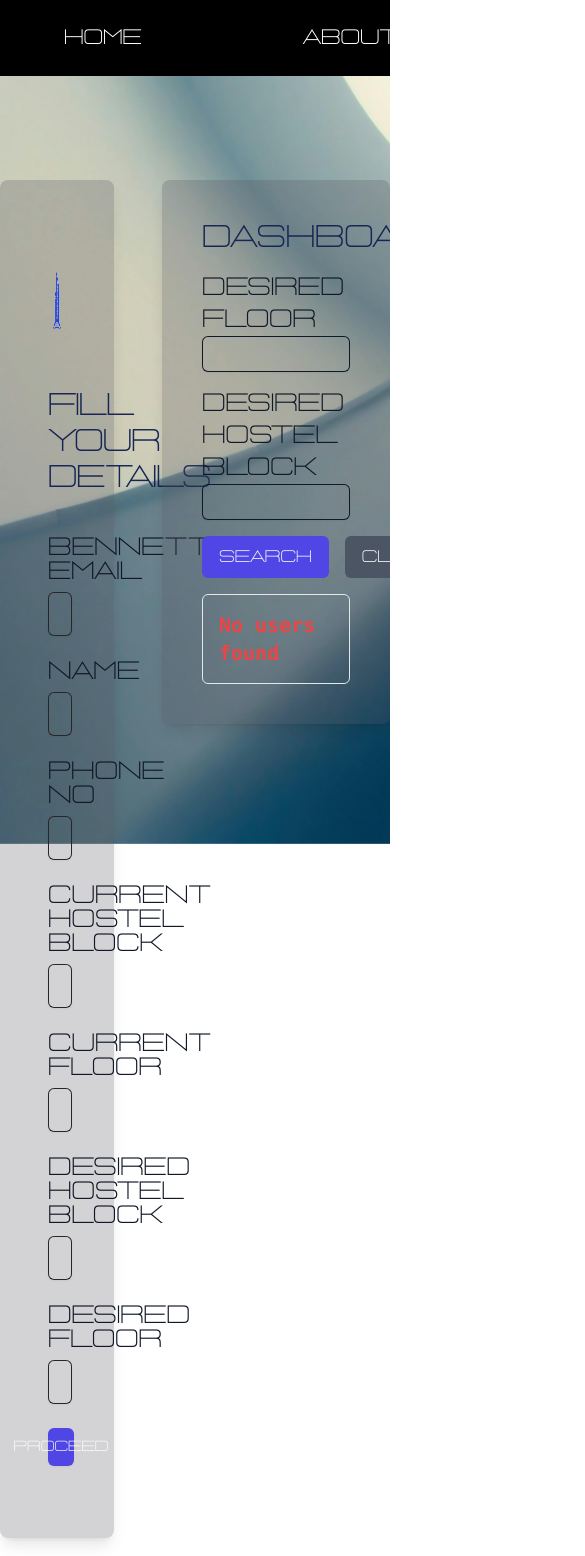
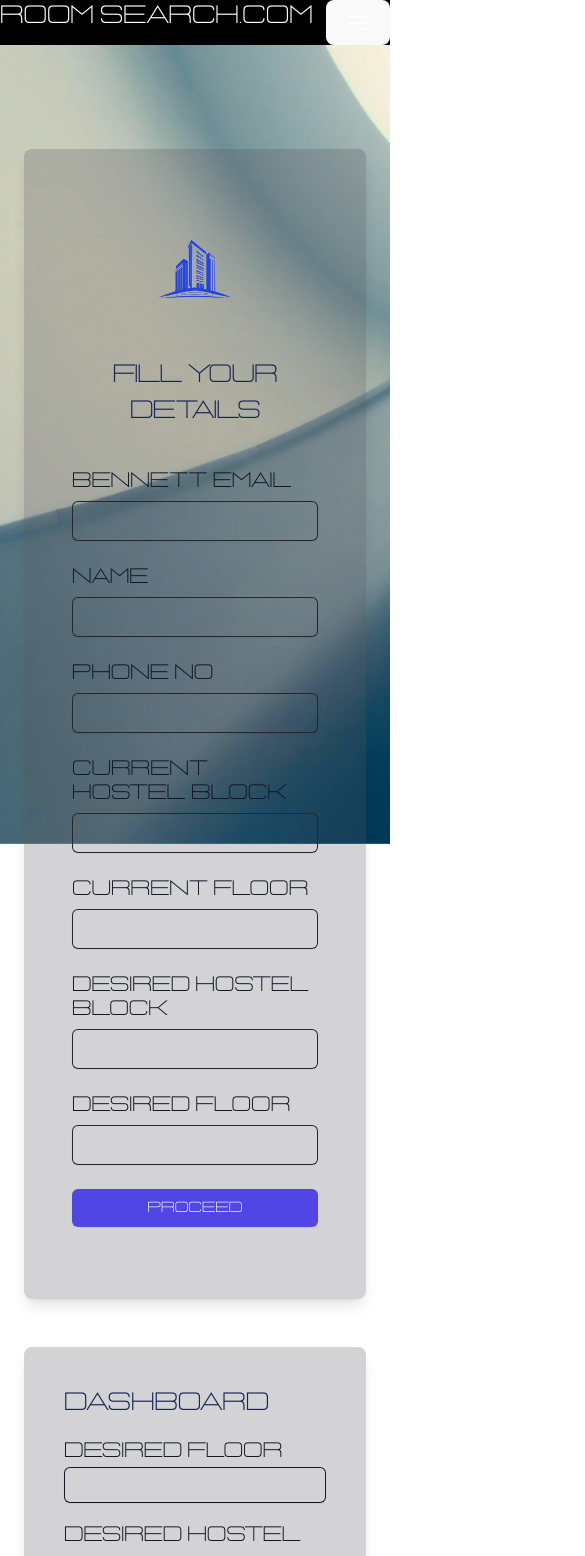
Before and after one commit to pprasoon1/uiroomsearch, a React (Vite) app in the folder frontend/: page /proceed in a window 390 px wide. Shown: the top 1556 px of the page, 585 px wide, since content can reach past the window. Built offline with nearby package versions, Linux system fonts and the light colour scheme.

Commit message:
responsive

```diff
--- a/frontend/src/App.css
+++ b/frontend/src/App.css
@@ -4,6 +4,7 @@
   font-weight: bold;
   font-style: normal;
 }
+
 
 @tailwind base;
 @tailwind components;
--- a/frontend/src/Pages/Dashboard.jsx
+++ b/frontend/src/Pages/Dashboard.jsx
@@ -40,9 +40,9 @@ export default function Dashboard({ searchCriteria }) {
 
   return (
     <div className="container mx-auto p-4">
-      <h2 className="text-3xl font-bold text-blue-950 mb-4">Dashboard</h2>
+      <h2 className="text-2xl md:text-3xl font-bold text-blue-950 mb-4">Dashboard</h2>
       <div className="mb-4">
-        <label htmlFor="desiredFloor" className="block text-2xl font-bold leading-8 text-gray-900">
+        <label htmlFor="desiredFloor" className="block text-xl md:text-2xl font-bold leading-8 text-gray-900">
           Desired Floor
         </label>
         <input
@@ -55,7 +55,7 @@ export default function Dashboard({ searchCriteria }) {
         />
       </div>
       <div className="mb-4">
-        <label htmlFor="desiredHostelBlock" className="block text-2xl font-bold leading-8 text-gray-900">
+        <label htmlFor="desiredHostelBlock" className="block text-xl md:text-2xl font-bold leading-8 text-gray-900">
           Desired Hostel Block
         </label>
         <input
@@ -85,20 +85,20 @@ export default function Dashboard({ searchCriteria }) {
         {users.length > 0 ? (
           users.map((user) => (
             <div key={user._id} className="p-4 border rounded-md">
-              <p className='text-xl text-zinc-950 font-mono font-bold'><strong>Name: </strong> {user.name}</p>
-              <p className='text-xl text-zinc-950 font-mono font-bold'>
+              <p className='text-base md:text-xl text-zinc-950 font-mono font-bold'><strong>Name: </strong> {user.name}</p>
+              <p className='text-base md:text-xl text-zinc-950 font-mono font-bold'>
                 <strong>Email: </strong>
                 <a href={`mailto:${user.email}`} className="text-red-900 underline">{user.email}</a>
               </p>
-              <p className='text-xl text-zinc-950 font-mono font-bold'><strong>Contact: </strong> {user.phoneNo}</p>
-              <p className='text-xl text-zinc-950 font-mono font-bold'><strong>Current Hostel Block: </strong> {user.currentHostelBlock}</p>
-              <p className='text-xl text-zinc-950 font-mono font-bold'><strong>Current Floor: </strong> {user.currentFloor}</p>
-              <p className='text-xl text-zinc-950 font-mono font-bold'><strong>Desired Hostel Block: </strong> {user.desiredHostelBlock}</p>
-              <p className='text-xl text-zinc-950 font-mono font-bold'><strong>Desired Floor: </strong> {user.desiredFloor}</p>
+              <p className='text-base md:text-xl text-zinc-950 font-mono font-bold'><strong>Contact: </strong> {user.phoneNo}</p>
+              <p className='text-base md:text-xl text-zinc-950 font-mono font-bold'><strong>Current Hostel Block: </strong> {user.currentHostelBlock}</p>
+              <p className='text-base md:text-xl text-zinc-950 font-mono font-bold'><strong>Current Floor: </strong> {user.currentFloor}</p>
+              <p className='text-base md:text-xl text-zinc-950 font-mono font-bold'><strong>Desired Hostel Block: </strong> {user.desiredHostelBlock}</p>
+              <p className='text-base md:text-xl text-zinc-950 font-mono font-bold'><strong>Desired Floor: </strong> {user.desiredFloor}</p>
             </div>
           ))
         ) : (
-          <p className="text-xl text-red-500 font-bold font-mono">No users found</p>
+          <p className="text-base md:text-xl text-red-500 font-bold font-mono">No users found</p>
         )}
       </div>
     </div>
--- a/frontend/src/Pages/Form.jsx
+++ b/frontend/src/Pages/Form.jsx
@@ -53,21 +53,21 @@ export default function Form({ onSearch }) {
 
   return (
     <div className="flex min-h-full flex-1 flex-col justify-center px-6 py-12 lg:px-8">
-      <div className="sm:mx-auto sm:w-full sm:max-w-sm">
+      <div className="mx-auto w-full max-w-sm">
         <img
           alt="RoomSearch.com"
           src="newicon.png"
           className="mx-auto h-24 w-auto"
         />
-        <h2 className="mt-10 text-center text-3xl font-bold leading-9 tracking-tight text-blue-950">
+        <h2 className="mt-10 text-center text-2xl md:text-3xl font-bold leading-9 tracking-tight text-blue-950">
           Fill Your Details
         </h2>
       </div>
 
-      <div className="mt-10 sm:mx-auto sm:w-full sm:max-w-sm">
+      <div className="mt-10 mx-auto w-full max-w-sm">
         <form onSubmit={handleSubmit} className="space-y-6">
           <div>
-            <label htmlFor="email" className="block text-2xl leading-6 text-gray-900">
+            <label htmlFor="email" className="block text-xl md:text-2xl leading-6 text-gray-900">
               Bennett email
             </label>
             <div className="mt-2">
@@ -78,13 +78,13 @@ export default function Form({ onSearch }) {
                 required
                 value={formData.email}
                 onChange={handleChange}
-                className="block w-full rounded-md border-0 py-2 px-3 text-black text-xl font-mono font-semibold shadow-sm ring-1 ring-inset ring-zinc-800 placeholder:text-gray-400 focus:ring-2 focus:ring-inset focus:ring-indigo-600 bg-transparent"
+                className="block w-full rounded-md border-0 py-2 px-3 text-black text-base md:text-xl font-mono font-semibold shadow-sm ring-1 ring-inset ring-zinc-800 placeholder:text-gray-400 focus:ring-2 focus:ring-inset focus:ring-indigo-600 bg-transparent"
               />
             </div>
           </div>
 
           <div>
-            <label htmlFor="name" className="block text-2xl leading-6 text-gray-900">
+            <label htmlFor="name" className="block text-xl md:text-2xl leading-6 text-gray-900">
               Name
             </label>
             <div className="mt-2">
@@ -95,13 +95,13 @@ export default function Form({ onSearch }) {
                 required
                 value={formData.name}
                 onChange={handleChange}
-                className="block w-full rounded-md border-0 py-2 px-3 text-black text-xl font-mono font-semibold shadow-sm ring-1 ring-inset ring-zinc-800 placeholder:text-gray-400 focus:ring-2 focus:ring-inset focus:ring-indigo-600 bg-transparent"
+                className="block w-full rounded-md border-0 py-2 px-3 text-black text-base md:text-xl font-mono font-semibold shadow-sm ring-1 ring-inset ring-zinc-800 placeholder:text-gray-400 focus:ring-2 focus:ring-inset focus:ring-indigo-600 bg-transparent"
               />
             </div>
           </div>
 
           <div>
-            <label htmlFor="phoneNo" className="block text-2xl leading-6 text-gray-900">
+            <label htmlFor="phoneNo" className="block text-xl md:text-2xl leading-6 text-gray-900">
               Phone No
             </label>
             <div className="mt-2">
@@ -112,13 +112,13 @@ export default function Form({ onSearch }) {
                 required
                 value={formData.phoneNo}
                 onChange={handleChange}
-                className="block w-full rounded-md border-0 py-2 px-3 text-black text-xl font-mono font-semibold shadow-sm ring-1 ring-inset ring-zinc-800 placeholder:text-gray-400 focus:ring-2 focus:ring-inset focus:ring-indigo-600 bg-transparent"
+                className="block w-full rounded-md border-0 py-2 px-3 text-black text-base md:text-xl font-mono font-semibold shadow-sm ring-1 ring-inset ring-zinc-800 placeholder:text-gray-400 focus:ring-2 focus:ring-inset focus:ring-indigo-600 bg-transparent"
               />
             </div>
           </div>
 
           <div>
-            <label htmlFor="currentHostelBlock" className="block text-2xl leading-6 text-gray-900">
+            <label htmlFor="currentHostelBlock" className="block text-xl md:text-2xl leading-6 text-gray-900">
               Current Hostel Block
             </label>
             <div className="mt-2">
@@ -129,13 +129,13 @@ export default function Form({ onSearch }) {
                 required
                 value={formData.currentHostelBlock}
                 onChange={handleChange}
-                className="block w-full rounded-md border-0 py-2 px-3 text-black text-xl font-mono font-semibold shadow-sm ring-1 ring-inset ring-zinc-800 placeholder:text-gray-400 focus:ring-2 focus:ring-inset focus:ring-indigo-600 bg-transparent"
+                className="block w-full rounded-md border-0 py-2 px-3 text-black text-base md:text-xl font-mono font-semibold shadow-sm ring-1 ring-inset ring-zinc-800 placeholder:text-gray-400 focus:ring-2 focus:ring-inset focus:ring-indigo-600 bg-transparent"
               />
             </div>
           </div>
 
           <div>
-            <label htmlFor="currentFloor" className="block text-2xl leading-6 text-gray-900">
+            <label htmlFor="currentFloor" className="block text-xl md:text-2xl leading-6 text-gray-900">
               Current Floor
             </label>
             <div className="mt-2">
@@ -146,13 +146,13 @@ export default function Form({ onSearch }) {
                 required
                 value={formData.currentFloor}
                 onChange={handleChange}
-                className="block w-full rounded-md border-0 py-2 px-3 text-black text-xl font-mono font-semibold shadow-sm ring-1 ring-inset ring-zinc-800 placeholder:text-gray-400 focus:ring-2 focus:ring-inset focus:ring-indigo-600 bg-transparent"
+                className="block w-full rounded-md border-0 py-2 px-3 text-black text-base md:text-xl font-mono font-semibold shadow-sm ring-1 ring-inset ring-zinc-800 placeholder:text-gray-400 focus:ring-2 focus:ring-inset focus:ring-indigo-600 bg-transparent"
               />
             </div>
           </div>
 
           <div>
-            <label htmlFor="desiredHostelBlock" className="block text-2xl leading-6 text-gray-900">
+            <label htmlFor="desiredHostelBlock" className="block text-xl md:text-2xl leading-6 text-gray-900">
               Desired Hostel Block
             </label>
             <div className="mt-2">
@@ -163,13 +163,13 @@ export default function Form({ onSearch }) {
                 required
                 value={formData.desiredHostelBlock}
                 onChange={handleChange}
-                className="block w-full rounded-md border-0 py-2 px-3 text-black text-xl font-mono font-bold shadow-sm ring-1 ring-inset ring-zinc-800 placeholder:text-gray-400 focus:ring-2 focus:ring-inset focus:ring-indigo-600 bg-transparent"
+                className="block w-full rounded-md border-0 py-2 px-3 text-black text-base md:text-xl font-mono font-semibold shadow-sm ring-1 ring-inset ring-zinc-800 placeholder:text-gray-400 focus:ring-2 focus:ring-inset focus:ring-indigo-600 bg-transparent"
               />
             </div>
           </div>
 
           <div>
-            <label htmlFor="desiredFloor" className="block text-2xl leading-6 text-gray-900">
+            <label htmlFor="desiredFloor" className="block text-xl md:text-2xl leading-6 text-gray-900">
               Desired Floor
             </label>
             <div className="mt-2">
@@ -180,13 +180,13 @@ export default function Form({ onSearch }) {
                 required
                 value={formData.desiredFloor}
                 onChange={handleChange}
-                className="block w-full rounded-md border-0 py-2 px-3 text-black text-xl font-mono font-semibold shadow-sm ring-1 ring-inset ring-zinc-800 placeholder:text-gray-400 focus:ring-2 focus:ring-inset focus:ring-indigo-600 bg-transparent"
+                className="block w-full rounded-md border-0 py-2 px-3 text-black text-base md:text-xl font-mono font-semibold shadow-sm ring-1 ring-inset ring-zinc-800 placeholder:text-gray-400 focus:ring-2 focus:ring-inset focus:ring-indigo-600 bg-transparent"
               />
             </div>
           </div>
 
           {errorMessage && (
-            <div className="text-red-600 font-bold font-mono">
+            <div className="text-red-600 font-bold font-mono text-base md:text-lg">
               {errorMessage}
             </div>
           )}
--- a/frontend/src/Pages/Navbar.jsx
+++ b/frontend/src/Pages/Navbar.jsx
@@ -1,23 +1,50 @@
-import React from 'react';
+import React, { useState } from 'react';
 import { Link } from 'react-router-dom';
 
 const Navbar = () => {
+  const [isOpen, setIsOpen] = useState(false);
+
+  const toggleMenu = () => {
+    setIsOpen(!isOpen);
+  };
+
   return (
     <div className='bg-black'>
-      <div className='flex items-center justify-between w-full'>
-        <ul className='list-none flex space-x-8'>
+      <div className='flex flex-col md:flex-row items-center justify-between w-full'>
+        <div className='flex justify-between w-full md:w-auto'>
+          <div className='text-white text-2xl md:hidden'>Room Search.com</div>
+          <button
+            className='text-white md:hidden'
+            onClick={toggleMenu}
+          >
+            <svg
+              className='w-6 h-6'
+              fill='none'
+              stroke='currentColor'
+              viewBox='0 0 24 24'
+              xmlns='http://www.w3.org/2000/svg'
+            >
+              <path
+                strokeLinecap='round'
+                strokeLinejoin='round'
+                strokeWidth='2'
+                d='M4 6h16M4 12h16m-7 6h7'
+              ></path>
+            </svg>
+          </button>
+        </div>
+        <ul className={`list-none flex-col space-y-4 ${isOpen ? 'flex' : 'hidden'} md:flex md:flex-row md:space-y-0 md:space-x-8 absolute md:static top-16 right-0 bg-black p-4 md:p-0`}>
           <Link to={'/'}>
-          <li className='px-16 py-6 text-white text-xl'>HOME</li>
+            <li className='px-4 py-2 md:px-16 md:py-6 text-white text-xl'>HOME</li>
           </Link>
           <Link to={'/about'}>
-          <li className='px-16 py-6 text-white text-xl'>ABOUT</li>
+            <li className='px-4 py-2 md:px-16 md:py-6 text-white text-xl'>Contact Us</li>
           </Link>
         </ul>
-        <div className='flex-grow text-center'>
+        <div className='hidden md:block md:flex-grow md:text-center mt-4 md:mt-0'>
           <span className='text-white text-2xl'>Room Search.com</span>
-
         </div>
-        <div className='w-1/3'></div>
+        <div className='hidden md:block w-1/3'></div>
       </div>
     </div>
   );
--- a/frontend/src/Pages/Proceed.jsx
+++ b/frontend/src/Pages/Proceed.jsx
@@ -1,3 +1,4 @@
+// src/Pages/Proceed.jsx
 import React, { useState } from 'react';
 import Navbar from './Navbar';
 import Form from './Form';
@@ -22,20 +23,16 @@ const Proceed = () => {
           backgroundSize: 'cover'
         }}
       />
-      <div className='relative top-20 left-0 w-full h-full flex justify-center items-start p-6 space-x-12 overflow-y-auto'>
-        <div className='bg-zinc-600 bg-opacity-25 p-6 rounded-lg shadow-lg w-1/3'>
+      <div className='relative top-20 left-0 w-full h-full flex flex-col md:flex-row justify-center items-start p-6 space-y-12 md:space-x-12 md:space-y-0 overflow-y-auto'>
+        <div className='bg-zinc-600 bg-opacity-25 p-6 rounded-lg shadow-lg w-full md:w-1/3'>
           <Form onSearch={handleSearch} />
         </div>
-
-        <div className='bg-zinc-600 bg-opacity-25 p-6 rounded-lg shadow-lg w-2/3'>
+        <div className='bg-zinc-600 bg-opacity-25 p-6 rounded-lg shadow-lg w-full md:w-2/3'>
           <Dashboard searchCriteria={searchCriteria} />
         </div>
       </div>
     </div>
   );
-
-
-
-}
+};
 
 export default Proceed;
--- a/frontend/src/index.css
+++ b/frontend/src/index.css
@@ -4,6 +4,7 @@
   font-weight: bold;
   font-style: normal;
 }
+
 
 @tailwind base;
 @tailwind components;
--- a/frontend/src/styles/Home.css
+++ b/frontend/src/styles/Home.css
@@ -1,9 +1,39 @@
+/* src/styles/Home.css */
 .text-animation {
-    display: flex;
-    flex-wrap: wrap;
-    justify-content: center;
-    gap: 1.5rem; /* Adjust as needed */
+  display: flex;
+  flex-wrap: wrap;
+  justify-content: center;
+  gap: 1.5rem; /* Adjust as needed */
+}
+
+@media (max-width: 768px) {
+  .text-animation span {
+    font-size: 2rem; /* Adjust as needed */
   }
+}
+
+/* src/styles/Proceed.css */
+@media (max-width: 768px) {
+  .flex-col {
+    flex-direction: column;
+  }
+
+  .space-y-12 > * + * {
+    margin-top: 3rem; /* Adjust as needed */
+  }
+}
+
+
+  .text-8xl {
+    font-size: 4rem; /* Adjust as needed */
+  }
+
+  button {
+    font-size: 1rem; /* Adjust as needed */
+    padding: 1rem 2rem; /* Adjust as needed */
+  }
+
+
 
   .animate-word {
     opacity: 0;
```
Also changed, not shown: frontend/src/Pages/Home.jsx (+9 -10 lines).
